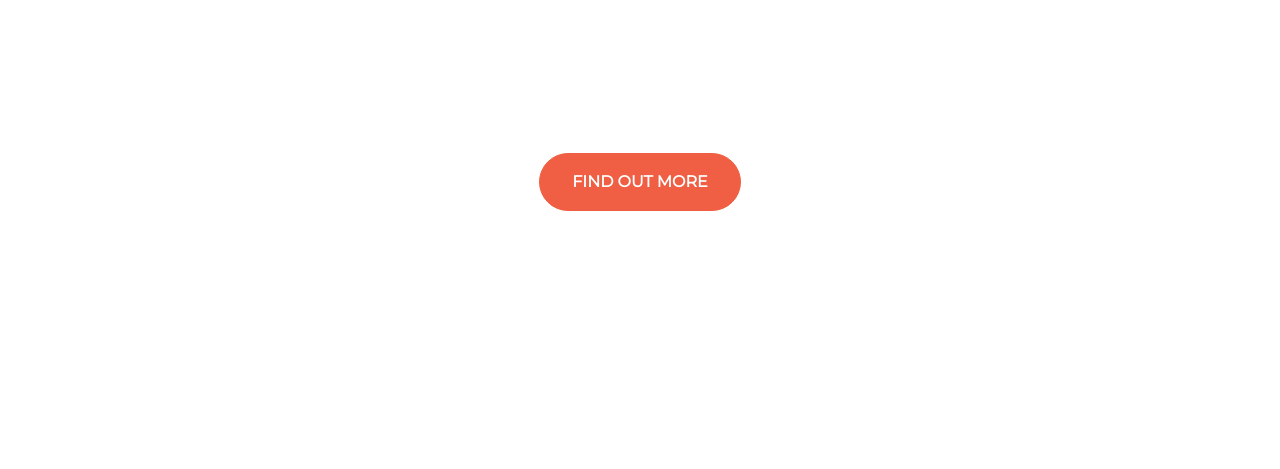
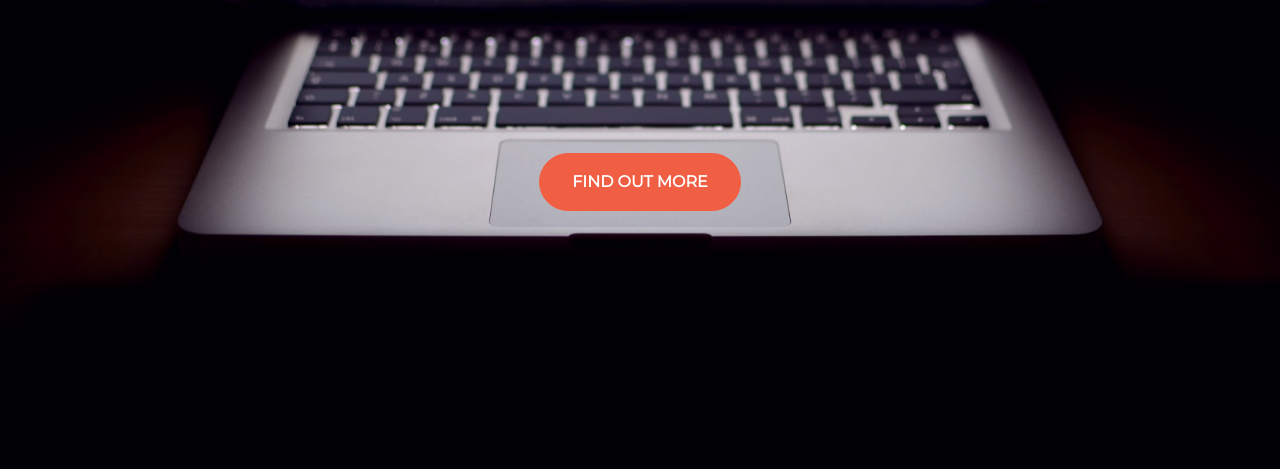
Before and after one commit to manishmandio/manishmandio.github.io, a plain HTML site: page index.html in a window 1280 px wide. Shown: the part 331-800 px from the top of the page. Drawn offline with nearby package versions, Linux system fonts and the light colour scheme.

Commit message:
Update style.css

```diff
--- a/style.css
+++ b/style.css
@@ -3,7 +3,7 @@ html {
   width: 100%;
   height: 100%;
   font-family: 'Montserrat', sans-serif;
-    background: url(../images/header.jpg) no-repeat center center fixed;
+    background: url(../header.jpg) no-repeat center center fixed;
     -webkit-background-size: cover;
     -moz-background-size: cover;
     -o-background-size: cover;
```
